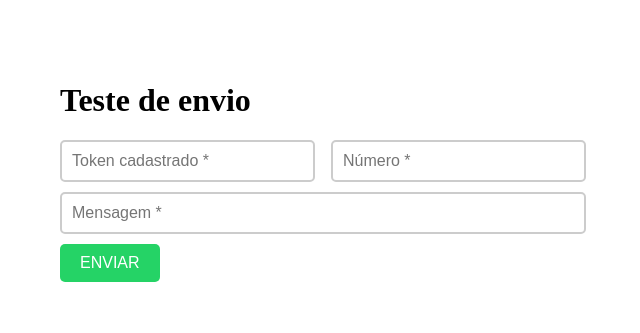
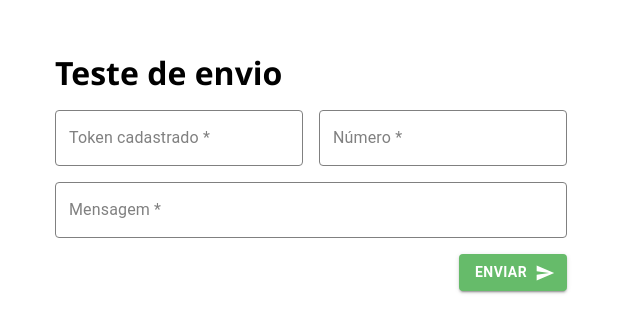
Before and after one commit to hasbuen/test-aplication-for-baileysApi, a React (Vite) app: page / in a window 1280 px wide. Shown: the part 229-562 px from the top of the page, without its empty margins (329-969 px from the left). Built offline with nearby package versions, Linux system fonts and the light colour scheme.

Commit message:
aderi ao material UI, está facilitando minha vida

```diff
--- a/package.json
+++ b/package.json
@@ -9,6 +9,10 @@
     "preview": "vite preview"
   },
   "dependencies": {
+    "@emotion/react": "^11.11.3",
+    "@emotion/styled": "^11.11.0",
+    "@mui/icons-material": "^5.15.2",
+    "@mui/material": "^5.15.2",
     "react": "^18.2.0",
     "react-dom": "^18.2.0"
   },
--- /dev/null
+++ b/src/components/Botao/index.tsx
@@ -0,0 +1,26 @@
+// Button.tsx
+import React from 'react';
+import Button from '@mui/material/Button';
+import { styled } from '@mui/material/styles';
+import { green } from '@mui/material/colors';
+import SendIcon from '@mui/icons-material/Send';
+
+
+interface ButtonProps {
+  onClick: () => void;
+}
+
+const BotaoCustomizado = styled(Button)<ButtonProps>(({ theme }) => ({
+  color: 'white',
+  fontWeight: 'bold',
+  backgroundColor: green[400],
+  '&:hover': {
+    backgroundColor: green[500],
+  },
+}));
+
+const Botao: React.FC<ButtonProps> = ({ onClick }) => {
+  return <BotaoCustomizado onClick={onClick} variant="contained" endIcon={<SendIcon/>}> ENVIAR </BotaoCustomizado>;
+};
+
+export default Botao;
--- a/src/components/Button/index.tsx
+++ /dev/null
@@ -1,12 +0,0 @@
-// Button.tsx
-import React from 'react';
-
-interface ButtonProps {
-  onClick: () => void;
-}
-
-const Button: React.FC<ButtonProps> = ({ onClick }) => {
-  return <button className='button' onClick={onClick}>ENVIAR</button>;
-};
-
-export default Button;
--- a/src/components/MsgInput/index.tsx
+++ b/src/components/Mensagem/index.tsx
@@ -1,4 +1,5 @@
 // MensagemInput.tsx
+import { TextField } from '@mui/material';
 import React, { useState } from 'react';
 
 interface MensagemInputProps {
@@ -15,12 +16,18 @@ const MsgInput: React.FC<MensagemInputProps> = ({ onMensagemChange }) => {
   };
 
   return (
-      <input
-        className='textfield'
+      <TextField
+        label=" Mensagem * "
+
+        id="outlined-basic"
+        variant="outlined"
+
         type="text"
+
+        className="input"
+
         value={mensagem}
         onChange={handleChange}
-        placeholder="Mensagem *"
       />
   );
 };
--- a/src/components/Telefone/index.tsx
+++ b/src/components/Telefone/index.tsx
@@ -1,6 +1,7 @@
 // Telefone.tsx
 import React, { useState } from 'react';
 import useValidaTelefone from './hook/useValidaTelefone';
+import { TextField } from '@mui/material';
 
 interface TelefoneProps {
   onValidChange: (isValid: boolean, numero: string) => void,
@@ -20,12 +21,18 @@ const Telefone: React.FC<TelefoneProps> = ({ onValidChange }) => {
   };
 
   return (
-      <input
-        className='textfield'
+      <TextField
+        label=" Número * "
+
+        id="outlined-basic"
+        variant="outlined"
+
         type="text"
+
+        className="input"
+
         value={numero}
         onChange={handleChange}
-        placeholder="Número *"
       />
   );
 };
--- a/src/components/TokenInput/index.tsx
+++ b/src/components/Token/index.tsx
@@ -1,5 +1,7 @@
 // TokenInput.tsx
+import { TextField } from '@mui/material';
 import React, { useState } from 'react';
+
 
 interface TokenInputProps {
   onTokenChange: (token: string) => void;
@@ -14,13 +16,21 @@ const TokenInput: React.FC<TokenInputProps> = ({ onTokenChange }) => {
     onTokenChange(novoToken);
   };
 
+
+
   return (
-      <input
-        className='textfield'
+      <TextField
+        label=" Token cadastrado * "
+
+        id="outlined-basic"
+        variant="outlined"
+
         type="text"
+
+        className="input"
+
         value={token}
         onChange={handleChange}
-        placeholder="Token cadastrado *"
       />
   );
 };
--- a/src/components/cards/TextCard/index.tsx
+++ b/src/components/cards/TextCard/index.tsx
@@ -1,10 +1,13 @@
 // App.tsx
 import { useState } from 'react';
+import Factory from '../../../services/factory';
+import Token from '../../Token';
 import Telefone from '../../Telefone';
-import Factory from '../../../services/factory';
-import Button from '../../Button';
-import TokenInput from '../../TokenInput';
-import MsgInput from '../../MsgInput';
+import Mensagem from '../../Mensagem';
+import Botao from '../../Botao';
+import Container from '@mui/material/Container';
+import Box from '@mui/material/Box';
+
 
 function TextCard() {
     const [isNumeroValido, setIsNumeroValido] = useState<boolean>(false);
@@ -47,48 +50,33 @@ function TextCard() {
     };
 
     return (
-        <div className='card'>
+        <Container maxWidth="sm">
+            <Box display="grid" gridTemplateColumns="1fr 1fr" gap={2}>
+                <Box gridColumn="span 12">
+                    <h1>Teste de envio</h1>
+                </Box>
+                <Box gridColumn="span 6">
 
-            <div className='title'>
+                    <Token onTokenChange={handleTokenChange} />
 
-                <h1>Teste de envio</h1>
+                </Box>
+                <Box gridColumn="span 6">
 
-            </div>
+                    <Telefone onValidChange={handleValidChange} />
 
-            <div className='content'>
+                </Box>
+                <Box gridColumn="span 12">
 
-                <div className='row'>
+                    <Mensagem onMensagemChange={handleMensagemChange} />
 
-                    <div className='column'>
+                </Box>
+                <Box gridColumn="span 12" textAlign="right">
 
-                        <TokenInput onTokenChange={handleTokenChange} />
+                    <Botao onClick={handleButtonClick} />
 
-                    </div>
-
-                    <div className='column'>
-
-                        <Telefone onValidChange={handleValidChange} />
-
-                    </div>
-
-                </div>
-
-                <div className='column'>
-
-                    <MsgInput onMensagemChange={handleMensagemChange} />
-
-                </div>
-
-            </div>
-
-
-            <div className='footer'>
-
-                <Button onClick={handleButtonClick} />
-
-            </div>
-
-        </div>
+                </Box>
+            </Box>
+        </Container>
     );
 }
 
--- a/src/global.css
+++ b/src/global.css
@@ -1,70 +1,39 @@
 /* styles.module.css */
+* {
+  margin: 0;
+  padding: 0;
+}
+
 body {
   display: flex;
   justify-content: center;
   align-items: center;
   height: 100vh;
-  margin: 0;
+  font-family: 'Segoe UI', Verdana, sans-serif;
 }
 
-.card {
-  display: flex;
-  flex-direction: column;
-  align-items: flex-start;
+.input {
+  width: 100%;
+
+  & .MuiOutlinedInput-root {
+    & fieldset {
+      border-color: gray; /
     }
 
-.title {
-  text-align: left;
-}a
-
-.content {
-  justify-content: space-between;
-  align-items: center;
+    &:hover fieldset {
+      border-color: green;
     }
 
-.row {
-  display: flex;
-  justify-content: space-between;
-  align-items: center;
+    &.Mui-focused fieldset {
+      border-color: green;
+    }
   }
 
-.column {
-  flex: 1;
-  margin-bottom: 10px;
+  & .MuiInputLabel-root {
+    color: gray;
   }
 
-.column:not(:last-child) {
-  margin-right: 40px;
+  & .MuiInputLabel-root.Mui-focused {
+    color: green;
   }
-
-.textfield {
-  width: 100%;
-  padding: 10px;
-  font-size: 16px;
-  border: 2px solid #ccc;
-  border-radius: 5px;
 }
-
-.textfield:hover {
-  outline: none;
-  border: 3px solid #25d366;
-}
-
-.footer {
-  display: flex;
-  margin-top: auto;
-
-.button {
-  background-color: #25d366;
-  color: #fff;
-  border: none;
-  padding: 10px 20px;
-  font-size: 16px;
-  border-radius: 5px;
-  cursor: pointer;
-}
-
-/* Hover effect on button */
-.button:hover {
-  background-color: #128c7e;
-}
```
Also changed, not shown: 1 other file (tests, documents, lock files or other folders). Lines whose indentation alone changed are shown as unchanged.
